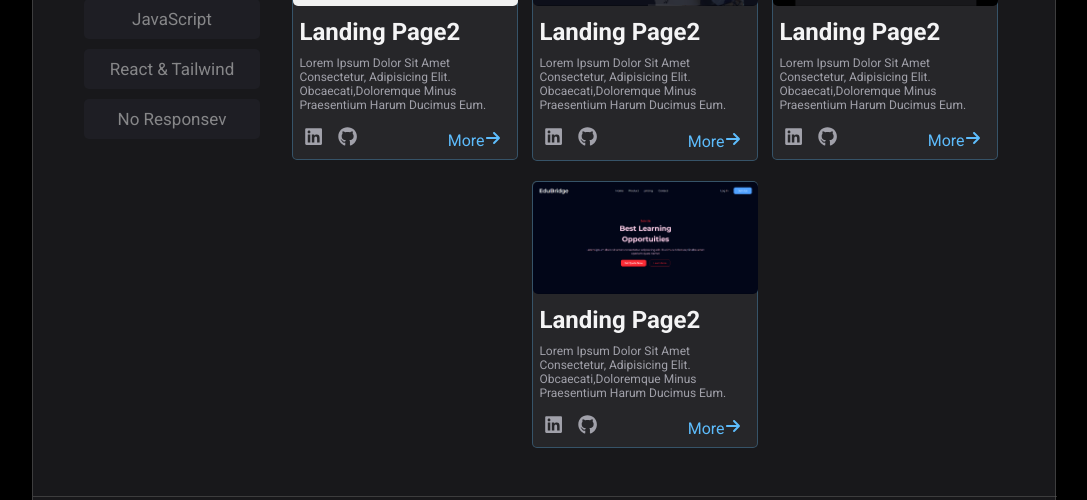
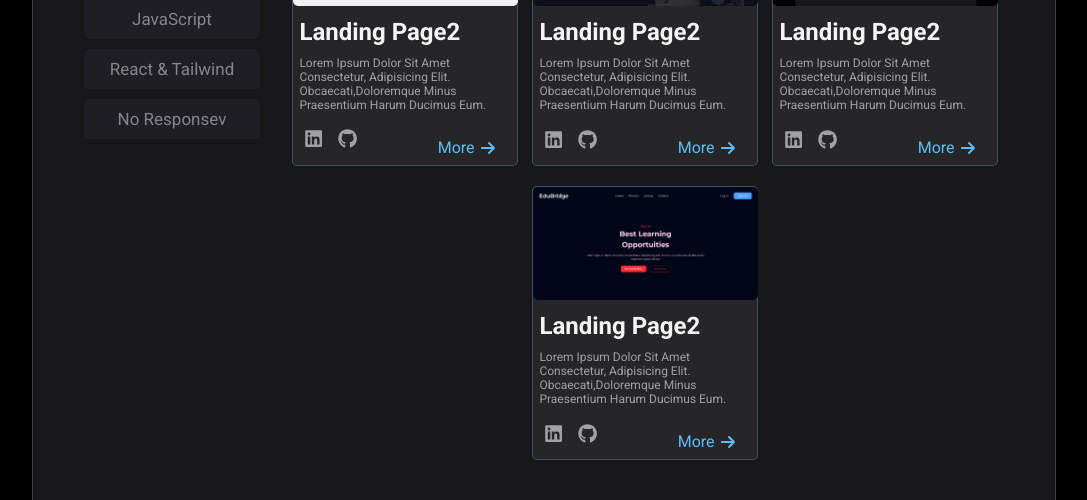
Before and after one commit to thfyz433-bot/MyPortfolio-AhmedOsama, a React (Vite) app in the folder my-project/: page / in a window 1280 px wide. Shown: the part 800-1300 px from the top of the page, without its empty margins (96-1183 px from the left). Built offline with nearby package versions, Linux system fonts and the light colour scheme.

Commit message:
Fix: Set relative base path and verify font links

```diff
--- a/my-project/src/components/3.main/Main.tsx
+++ b/my-project/src/components/3.main/Main.tsx
@@ -132,7 +132,7 @@ export default function Main() {
                       <a href="https://github.com/thfyz433-bot" target='blank'> <span className="icon2"><FaGithub/></span></a>
                        </div>
 
-                       <a href='' className='flex'>more<FaArrowRight /></a>
+                       <a href={item.link}  target='blank' className='flex'>more<FaArrowRight /></a>
                    </div>
                     </div>
                   </article>
--- a/my-project/src/components/3.main/MainData.tsx
+++ b/my-project/src/components/3.main/MainData.tsx
@@ -5,6 +5,7 @@ export const MainData=[
         title: 'landing page2',
         description:'Lorem ipsum dolor sit amet consectetur, adipisicing elit. Obcaecati,doloremque minus praesentium harum ducimus eum.',
          type:['css' , 'Responsev'],
+         link:'https://poject-covienn-cov-dom.vercel.app/#contact'
     },
 
      {
@@ -12,8 +13,8 @@ export const MainData=[
         img:"../website2.png",
         title: 'landing page2',
         description:'Lorem ipsum dolor sit amet consectetur, adipisicing elit. Obcaecati,doloremque minus praesentium harum ducimus eum.',
-        type: ['css' , 'java'],
-
+        type: ['css' , 'java' ],
+        link:'https://courses-dom-js.vercel.app'
     },
 
      {
@@ -21,8 +22,8 @@ export const MainData=[
         img:"../website3.png",
         title: 'landing page2',
         description:'Lorem ipsum dolor sit amet consectetur, adipisicing elit. Obcaecati,doloremque minus praesentium harum ducimus eum.',
-        type:['react'],
-
+        type:['react' ],
+        link:"https://my-portfolio-ahmed-osama-gilt.vercel.app"
 
 
     },
@@ -32,8 +33,8 @@ export const MainData=[
         img:"../website4.png",
         title: 'landing page2',
         description:'Lorem ipsum dolor sit amet consectetur, adipisicing elit. Obcaecati,doloremque minus praesentium harum ducimus eum.',
-        type: ['react'],
-
+        type: ['react' , 'Responsev'],
+         link: 'https://courses-react-black.vercel.app/'
     },
 
 
--- a/my-project/src/components/3.main/main.css
+++ b/my-project/src/components/3.main/main.css
@@ -150,6 +150,9 @@
 
 .main .section-right .box a.flex svg{
     margin-top: 2px;
+    margin: 5px;
+    position: relative;
+    top: 8px;
 }
 
 .main .section-right .box a.flex:active{
```
